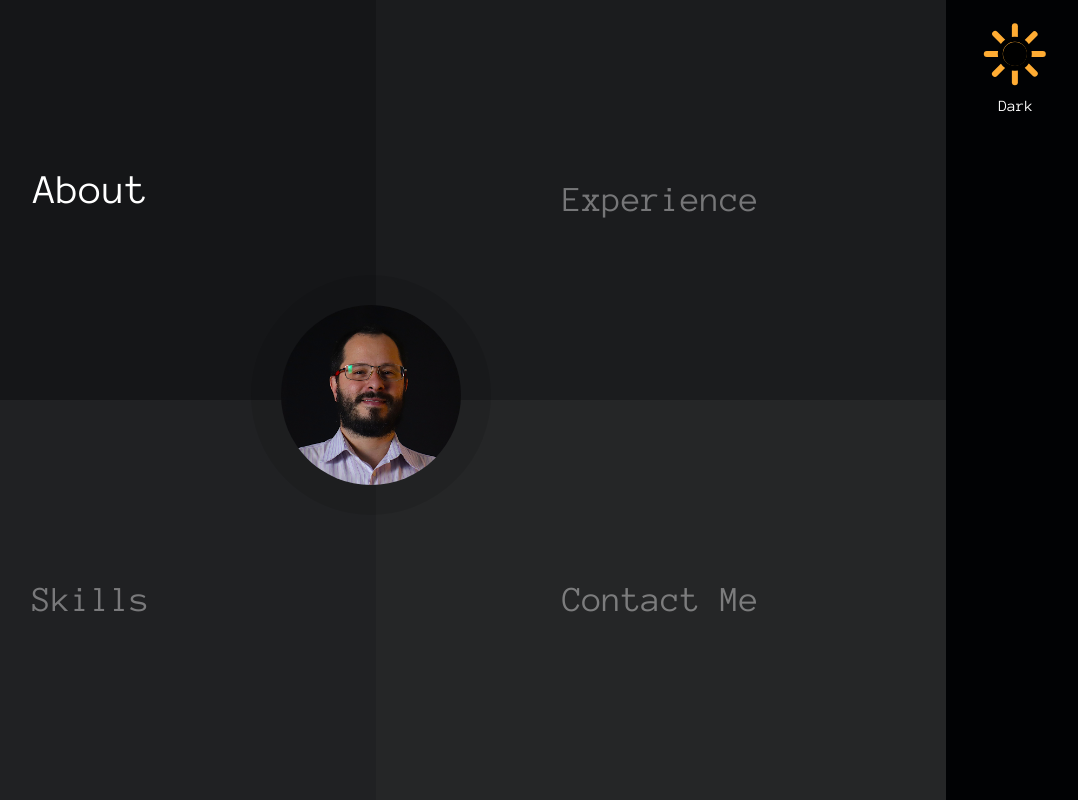
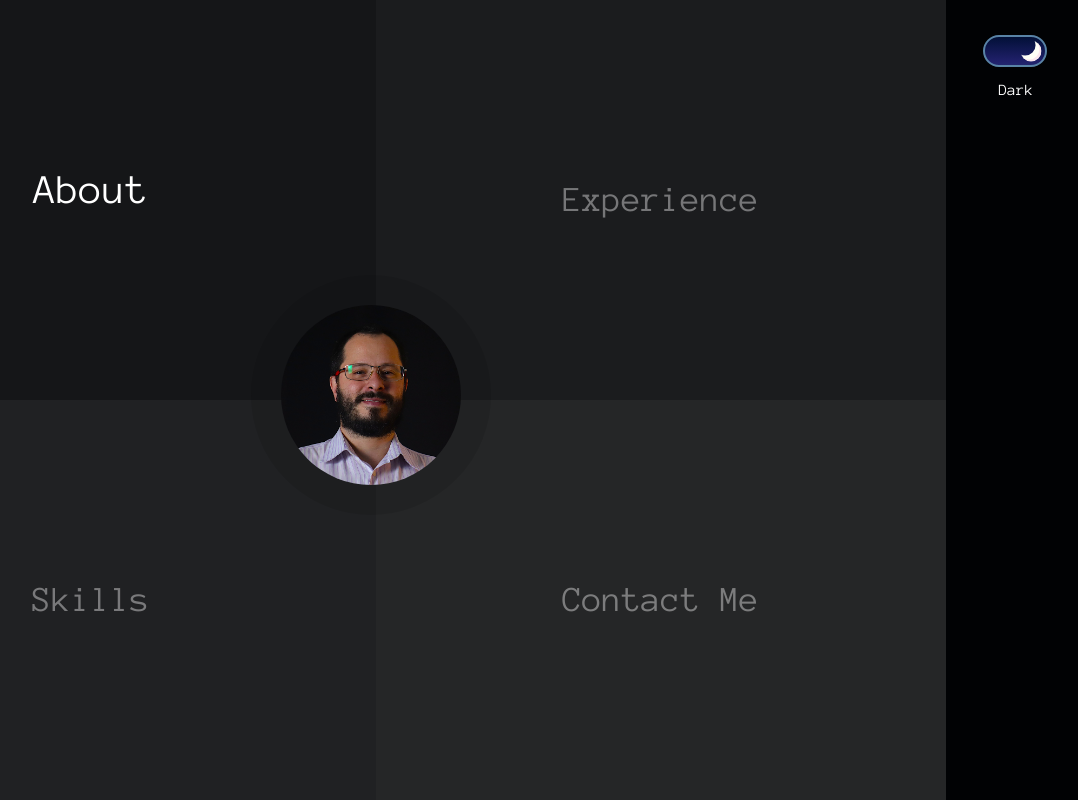
Before and after one commit to gabriel-silveira/gabriel-silveira-react-website, a React (Create React App) app: page / in a window 1280 px wide. Shown: the whole page, without its empty margins (194-1272 px from the left). Built offline with nearby package versions, Linux system fonts and the light colour scheme.

Commit message:
toggleLight: ok

```diff
--- a/src/assets/sass/general.sass
+++ b/src/assets/sass/general.sass
@@ -10,15 +10,20 @@ html
 
 body
   margin: 0
+  color: #FFFFFF
   background-color: #010204
   -webkit-font-smoothing: antialiased
   -moz-osx-font-smoothing: grayscale
+  transition: background-color linear 0.5s
+
+body.light
+  color: #555555
+  background-color: #FFFFFF
 
 #app
   position: absolute
   width: 100%
   height: 100%
-  color: #FFFFFF
 
 #app #layout
   position: absolute
--- a/src/assets/sass/toggle-light-button.sass
+++ b/src/assets/sass/toggle-light-button.sass
@@ -4,6 +4,8 @@
   width: 100%
   height: auto
   text-align: center
+  .light-status-label
+    margin-top: 30px
 
 label.toggle-light-button
   cursor: pointer
--- a/src/assets/scss/section-transitions.scss
+++ b/src/assets/scss/section-transitions.scss
@@ -110,12 +110,12 @@ $section-transition-timing-function: cubic-bezier(.4,0,.2,1);
   top: 0;
   right: 0;
   display: flex;
-  width: 3rem;
-  height: 3rem;
+  width: 5rem;
+  height: 5rem;
   align-items: center;
   justify-content: center;
   line-height: 1;
-  font-size: 2rem;
+  font-size: 3rem;
   text-align: center;
   color: #fff;
   opacity: 0;
--- /dev/null
+++ b/src/assets/scss/toggle-light-button.scss
@@ -0,0 +1,75 @@
+:root {
+  --toggle-size: 1rem;
+  --switch-w: 4em;
+  --switch-h: 2em;
+  --switch-handle-scale: .65;
+  --switch-off-handle-x: -.125em;
+  --switch-on-handle-x: calc(100% - .125em);
+  --switch-transition-duration: .2s;
+}
+
+.toggle-light-button-wrapper {
+  display: block;
+  padding-top: 35px;
+  width: 100%;
+
+  div:first-child {
+    padding-left: 37px;
+  }
+}
+
+.light-status-label {
+  margin-top: 15px;
+  text-align: center;
+}
+
+#theme-toggle {
+  display: none;
+
+  & + label {
+    cursor: pointer;
+    font-size: var(--toggle-size);
+    display: flex;
+    height: var(--switch-h);
+    width: var(--switch-w);
+    border-radius: calc(var(--switch-h) / 2);
+    background-size: auto 8em;
+    background-position: bottom;
+    background-image: linear-gradient(
+      180deg, #021037 0%, #20206A 19%, #4184B1 66%, #62E7F7 100%
+    );
+    transition: var(--switch-transition-duration);
+    border: .125em solid hsl(207, 30%, 95%);
+    overflow: hidden;
+
+    span {
+      background: #fffad8;
+      border-radius: 50%;
+      height: var(--switch-h);
+      width: var(--switch-h);
+      transform: translateX(
+        var(--switch-off-handle-x)) scale(var(--switch-handle-scale)
+      );
+      transition: var(--switch-transition-duration);
+      box-shadow: 0 0 .25em .0625em #fbee8d, 0 0 2em 0 #FFEB3B, inset -.25em -.25em 0 0 #fbee8e, inset -.3125em -.3125em 0 .625em #fff5b2;
+      margin-top: var(--switch-off-handle-x);
+    }
+  }
+
+  &:checked {
+    font-size: var(--switch-font-size);
+
+    & + label {
+      background-position: top;
+      border-color: hsl(207, 30%, 50%);
+
+      span {
+        background: transparent;
+        transform: translateX(
+          var(--switch-on-handle-x)) scale(var(--switch-handle-scale)
+        );
+        box-shadow: inset -.1875em -.1875em 0 0 #fbe7ef, inset -.5625em -.5625em 0 0 #fffff7;
+      }
+    }
+  }
+}
--- a/src/components/buttons/toggle-light-button.tsx
+++ b/src/components/buttons/toggle-light-button.tsx
@@ -1,9 +1,9 @@
 import { Component } from "react";
 
-import '../../assets/sass/toggle-light-button.sass';
+import '../../assets/scss/toggle-light-button.scss';
 
 type ToggleLightButtonType = {
-  light: 'on' | 'off',
+  light: boolean | undefined,
 }
 
 class ToggleLightButton extends Component<{}, ToggleLightButtonType> {
@@ -11,47 +11,56 @@ class ToggleLightButton extends Component<{}, ToggleLightButtonType> {
     super(props);
 
     this.state = {
-      light: 'off',
+      light: false,
     }
+  }
 
-    this.getLightState = this.getLightState.bind(this);
+  componentDidMount() {
+    // start with lights off
+    this.toggleLight();
+  }
+
+  lightIsOn = () => {
+    return this.state.light;
+  }
+
+  changeTheme() {
+    const body = document.getElementsByTagName('body')[0];
+
+    body.classList[this.lightIsOn() ? 'add' : 'remove']('light');
   }
 
   toggleLight = () => {
-    console.log(this.state.light);
     this.setState({
-      light: this.state.light === 'on' ? 'off' : 'on',
+      light: !this.lightIsOn(),
     });
-    console.log(this.state.light);
+
+    this.changeTheme();
   }
 
   getLightState = () => {
-    return this.state.light === 'on' ? 'Light' : 'Dark';
+    return this.lightIsOn() ? 'Dark' : 'Light';
+  }
+
+  getButtonClass() {
+    return this.lightIsOn() ? 'theme-dark' : '';
   }
 
   render() {
     return (
-      <div
-        className="toggle-light-button-wrapper"
-      >
-        <label
-          className="toggle-light-button"
-        >
-          <input type="checkbox" />
+      <div className="toggle-light-button-wrapper">
+        <div>
+          <input
+            id="theme-toggle"
+            type="checkbox"
+            checked={this.state.light}
+            onChange={this.toggleLight}
+          />
 
-          <div
-            className="switch"
-            onClick={this.toggleLight}
-          >
-            <div />
-            <div />
-            <span />
-          </div>
-        </label>
+          <label htmlFor="theme-toggle"><span></span></label>
+        </div>
 
-        <div
-          style={{ marginTop: 30 }}
-        >
+        <div className="light-status-label">
           {this.getLightState() }
         </div>
       </div>
--- a/src/pages/home.tsx
+++ b/src/pages/home.tsx
@@ -30,7 +30,10 @@ class HomePage extends Component<{}, HomeType> {
 
   renderSection(section: string) {
     return (
-      <section className="section">
+      <section
+        className="section"
+        key={section}
+      >
         <div className="close-section">&times;</div>
 
         <div className="demo-box">{section}</div>
```
